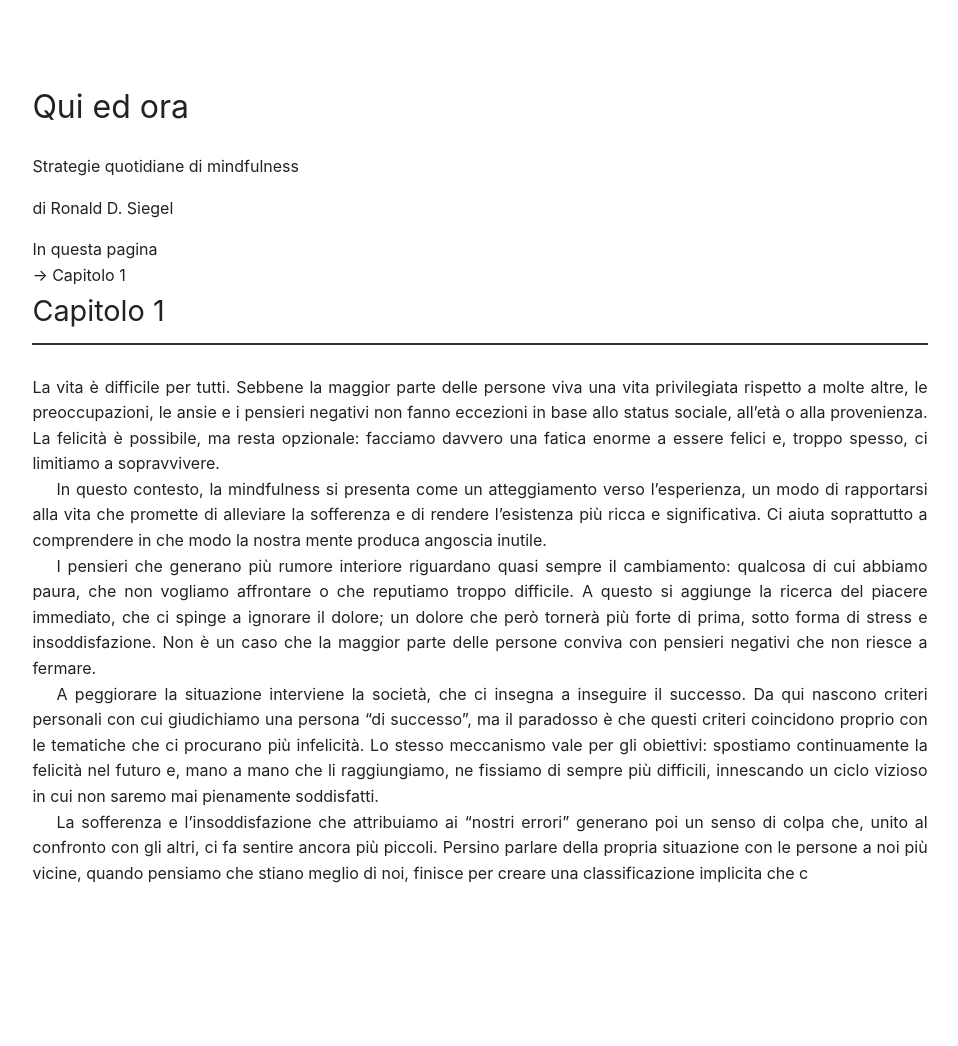
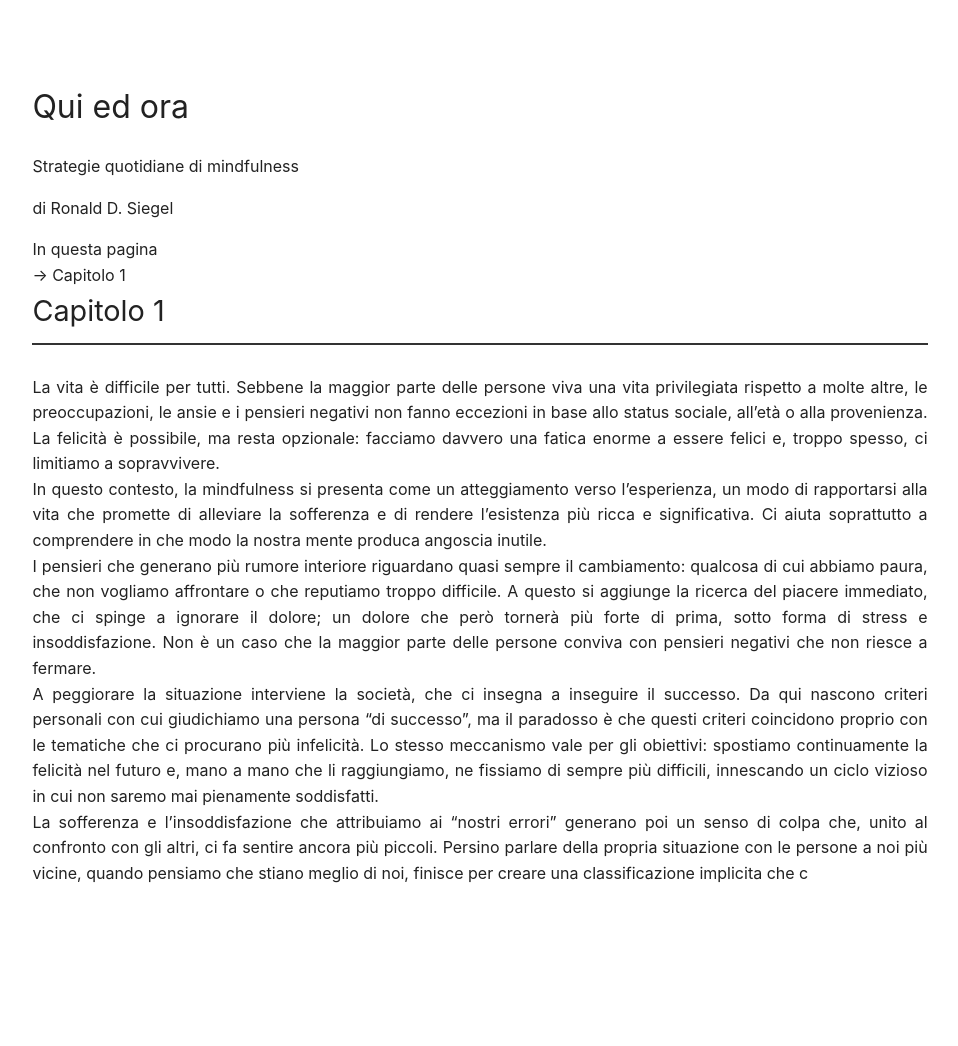
Before and after one commit to o0ana/Riassunti-libri, a Jekyll site: the page built from riassunti/qui-ed-ora/index.md, in a window 1280 px wide. Shown: the whole page, without its empty margins (160-1118 px from the left). Built offline with Jekyll 4.4.1, drawn with Linux system fonts in a browser that asks for light colours.

Commit message:
Update default.html

```diff
--- a/_layouts/default.html
+++ b/_layouts/default.html
@@ -67,11 +67,7 @@
 }
 .capitolo p {
   margin: 0;
-  text-indent: 1.5em;
   text-align: justify;
-}
-.capitolo p:first-of-type {
-  text-indent: 0;
 }
     @media (max-width: 600px) {
       .container { padding: 40px 20px; }
```
